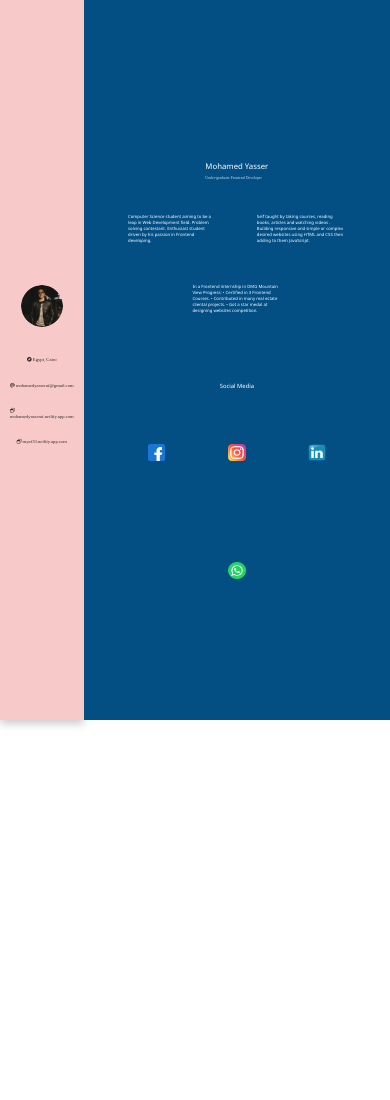
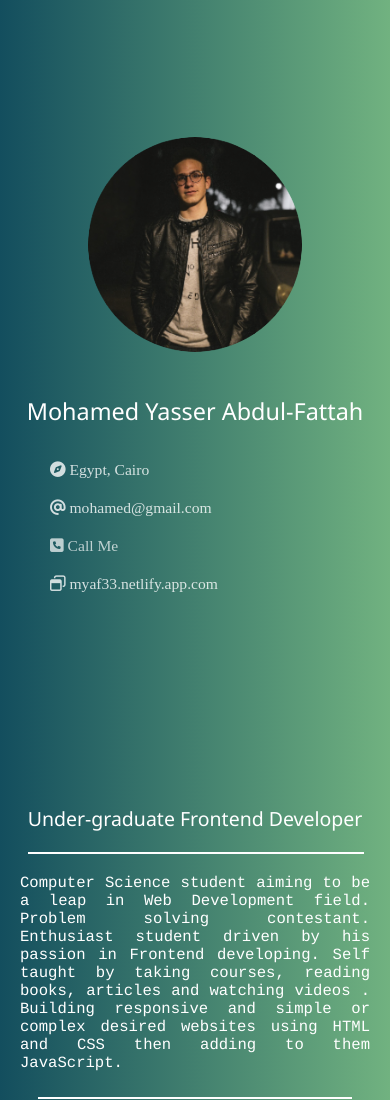
Before and after one commit to MY4F/Business-Portfolio, a plain HTML site: page index.html in a window 390 px wide. Shown: the top 1100 px of the page. Before the commit the page ends 844 px from the top, so only its background shows below. Drawn offline with Linux system fonts and the light colour scheme.

Commit message:
last checkup
finished 100% resposive

```diff
--- a/index.html
+++ b/index.html
@@ -3,6 +3,8 @@
   <head>
     <meta charset="utf-8">
     <title>BP</title>
+    <meta name="viewport" content="width=device-width, initial-scale=1.0">
+    <meta http-equiv="X-UA-Compatible" content="ie=edge">
       <link rel="stylesheet" href="style.css">
       <script src="https://kit.fontawesome.com/cfd0db899c.js" crossorigin="anonymous"></script>
 
@@ -12,9 +14,10 @@
 
 
             <img src="css/circle.png" alt="">
+            <p class="mob-name">Mohamed Yasser Abdul-Fattah</p>
           <span> <i class="fas fa-compass"></i> Egypt, Cairo</span>
-          <span><i class="fas fa-at"></i> mohamedyasseraf@gmail.com</span>
-          <span> <i class="far fa-window-restore"></i> mohamedyasseraf.netlify.app.com</span>
+          <span><i class="fas fa-at"></i> mohamed@gmail.com</span>
+        <a href="tel:+01010890678" <i class="fas2 fa-phone-square2"></i><i class="fas fa-phone-square"></i> Call Me</a>
           <span><i class="far fa-window-restore"></i> myaf33.netlify.app.com</span>
 
     </div>
@@ -24,8 +27,9 @@
         </div>
         <div class="header2">
           <div class="part1">
-            <p>Mohamed Yasser <br> <span>Under-graduate Frontend Developer</span> </p>
-
+            <p class="desktop-name">Mohamed Yasser Abdul-Fattah<br> <span>Under-graduate Frontend Developer</span> </p>
+              <p class="mob-about"> Under-graduate Frontend Developer</p>
+            <div class="line1"></div>
           </div>
           <div class="part2">
               <div class="bio">
@@ -44,6 +48,15 @@
 • Contributed in many real estate cliental projects.
 • Got a star medal at designing websites competition.
               </div>
+              <div class="mob-bio">
+                Computer Science student aiming to be a leap in Web Development field.
+                 Problem solving contestant.
+                  Enthusiast student driven by his passion in Frontend developing.
+                  Self taught by taking courses, reading books, articles and watching videos .
+                   Building responsive and simple or complex desired websites using HTML and CSS then adding to them JavaScript.
+
+              </div>
+              <div class="line2"></div>
           </div>
         </div>
         <div class="header3">
@@ -64,5 +77,6 @@
             </div>
         </div>
       </div>
+      <footer class="mob-foot">Powered by <strong>MYAF</strong></footer>
   </body>
 </html>
--- a/style.css
+++ b/style.css
@@ -1,19 +1,20 @@
 body{
   margin: 0;
   top: 0;
-  font-family: "Segoe UI",Arial,sans-serif;
+  bottom: 0;
+  font-family:courier,arial,helvetica;
   font-size: 1.5vw;
   display: flex;
   flex-direction: row;
-  height: 100%;
   transition: 1s;
+  background-image:linear-gradient(90deg, rgba(19,78,94,1) 0%, rgba(113,178,128,1) 100%);
 }
 .container{
   margin: 0;
   top: 0;
   display: grid;
   grid-template-columns:100%;
-  grid-template-rows: 16vh 0.8fr 9vh 27.9vh;
+  grid-template-rows: 16vh 0.8fr 9vh 10.7vh;
   grid-gap: 15px;
   grid-template-areas:
   "header"
@@ -22,7 +23,6 @@ body{
   "info";
   padding: 0;
   margin: 0;
-  background:#034f84;
   color: white;
   animation: 2s ease-out 0s 1 slideInFromRight;
 }
@@ -31,36 +31,48 @@ body{
   display: flex;
   flex-direction: column;
   justify-content: center;
-  width: 100%;
+  width: 200%;
   height: 720px;
-  box-shadow: 0 4px 8px 0 rgba(0,0,0,0.2);
-  background:#f7cac9;
-  color: black;
+  color: white;
   animation: 1s ease-out 0s 1 slideInFromTop;
 }
 .banner >span{
   padding: 10px;
-  font-size: 1.2vw;
-  text-align: left;
-  margin: 0 auto;
+  font-size: 1.5vw;
   transition: 1s;
 }
 .banner>img{
   padding: 20px;
   margin: 0 auto;
-  width:50%;
+  width:75%;
   border-radius: 50%;
+}
+.banner>a{
+  text-decoration: none;
+  text-align: left;
+  padding: 10px;
+  color: white;
+  opacity: 0.7;
+  margin-left:40px;
+  font-family: "Times New Roman", Times, serif;
+}
+.banner>span{
+  margin-left:40px;
 }
 .header{
   display: flex;
   flex-direction: row;
   grid-area: header;
 }
+.fas2 .fa-phone-square2{
+  display: none;
+}
 p{
   font-size: 2vw;
+  font-family: "Segoe UI",Arial,sans-serif;
 }
 span{
-  font-size: 1vw;
+  font-size: 1.1vw;
   font-family: "Times New Roman", Times, serif;
   opacity: 0.8;
 }
@@ -80,7 +92,9 @@ span{
 }
 .header3{
   margin:auto;
+  font-family: "Segoe UI",Arial,sans-serif;
   grid-area: header3;
+  font-size: 2vw;
 }
 .part1{
   margin: auto;
@@ -96,8 +110,9 @@ span{
   margin: 10px;
   width: 29%;
   padding: 10px;
-  font-size: 1.1vw;
+  font-size: 1.5vw;
   transition: 1s ease-in;
+  text-align: justify;
 }
 .bio:hover{
   background-color: #92a8d1;
@@ -112,11 +127,32 @@ span{
   display: block;
   text-align: center;
   margin:0 auto;
-  width :25%;;
+  width :25%;
 }
-
-
-
+.line1{
+  border:0.3px solid white;
+  width: 100%;
+}
+.line2{
+  margin: 5px;
+  border:0.3px solid white;
+  width: 80%;
+}
+.mob-about{
+  display: none;
+}
+.mob-name{
+  display: none;
+}
+.mob-foot{
+  display: none;
+}
+.mob-bio{
+  display: none;
+}
+.desktop-name>span{
+  font-size: 1.5vw;
+}
 @keyframes slideInFromRight {
   0% {
     transform: translateX(200%);
@@ -133,3 +169,106 @@ span{
     transform: translateY(0);
   }
 }
+
+@media screen and (max-width: 600px) {
+  body{
+    margin: 0;
+    top: 0;
+    font-family:courier,arial,helvetica;
+    font-size: 1.5vw;
+    display: flex;
+    flex-direction: column;
+    height: 100%;
+    transition: 1s;
+    flex-wrap: wrap;
+  }
+  .container{
+    margin: 0;
+    top: 0;
+    display: grid;
+    grid-template-rows: 6vh 0.8fr 9vh 24.7vh;
+    grid-gap: 15px;
+    grid-template-areas:
+    "header"
+    "header2"
+    "header3"
+    "info";
+    padding: 0;
+    margin: 0;
+    color: white;
+    animation: 2s ease-out 0s 1 slideInFromRight;
+  }
+  .desktop-name{
+    display: none;
+  }
+  .mob-about{
+    display: block;
+    font-size: 5vw;
+  }
+  .mob-name{
+    display:block;
+    text-align: center;
+    font-size: 6vw;
+  }
+  .banner{
+    animation: 1s ease-out 0s 1 slideInFromTop;
+    width:100%;
+  }
+  .banner>img{
+    width:55%;
+  }
+  .banner>span{
+    font-size: 4vw;
+  }
+  .bio{
+    display: none;
+  }
+  .mob-bio{
+    display: block;
+    margin: 10px;
+    width: 100%;
+    padding: 10px;
+    font-size: 4vw;
+    transition: 1s ease-in;
+    text-align: justify;
+  }
+  .banner>a{
+    font-size: 4vw;
+  }
+  .link{
+    width:20%;
+  }
+  .mob-foot{
+    display: block;
+    background-color: black;
+    color: white;
+    text-align: center;
+  }
+  .link >a>img{
+    width: 75%;
+  }
+  .header3{
+    font-size: 5vw;
+  }
+
+
+
+  @keyframes slideInFromRight {
+    0% {
+      transform: translateX(200%);
+    }
+    100% {
+      transform: translateX(0);
+    }
+  }
+  @keyframes slideInFromTop {
+    0% {
+      transform: translateX(-100%);
+    }
+    100% {
+      transform: translateY(0);
+    }
+  }
+
+
+}
```
Also changed, not shown: large_cardavo_0.png (added), large_cardixe.png (added), large_cardplay.png (added).
